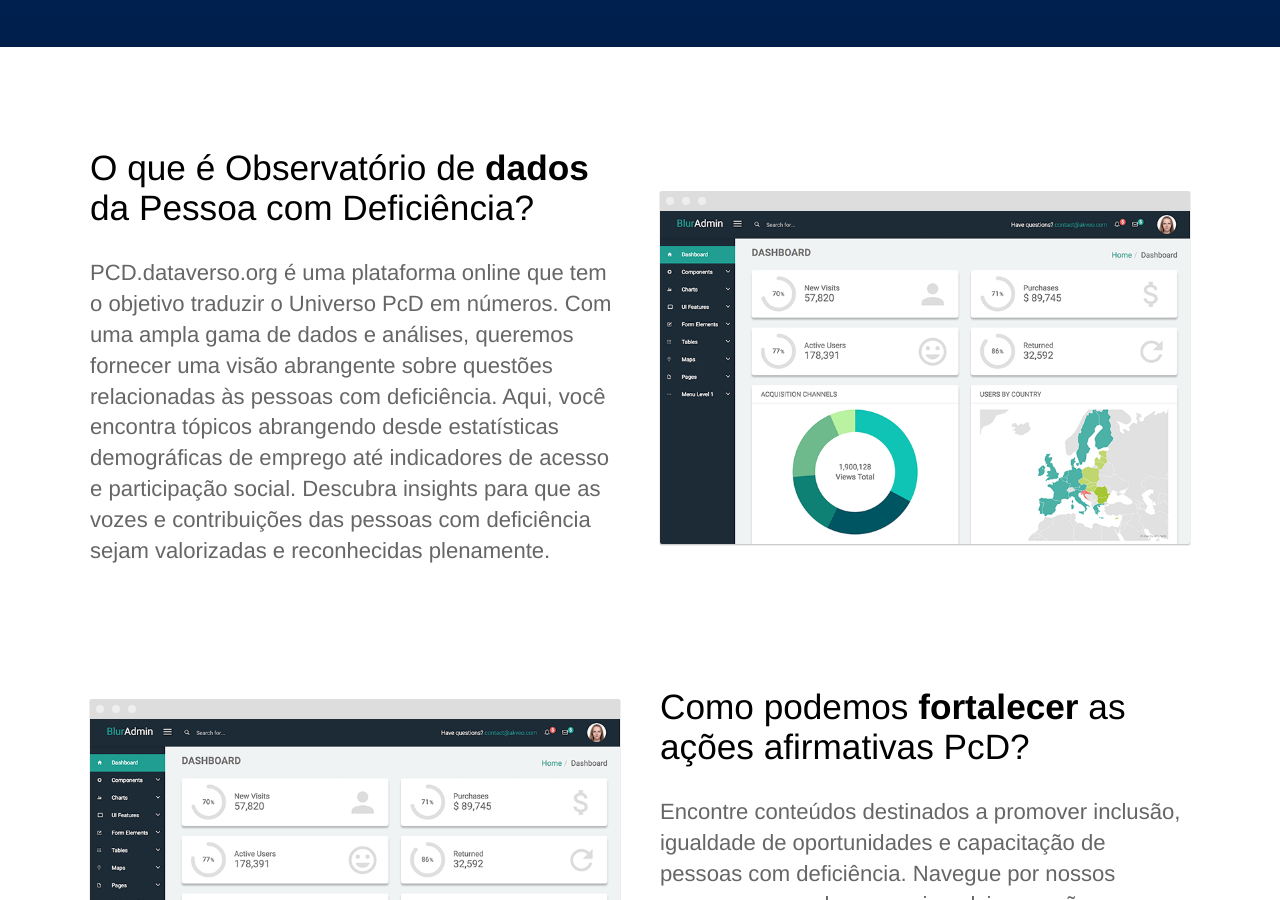
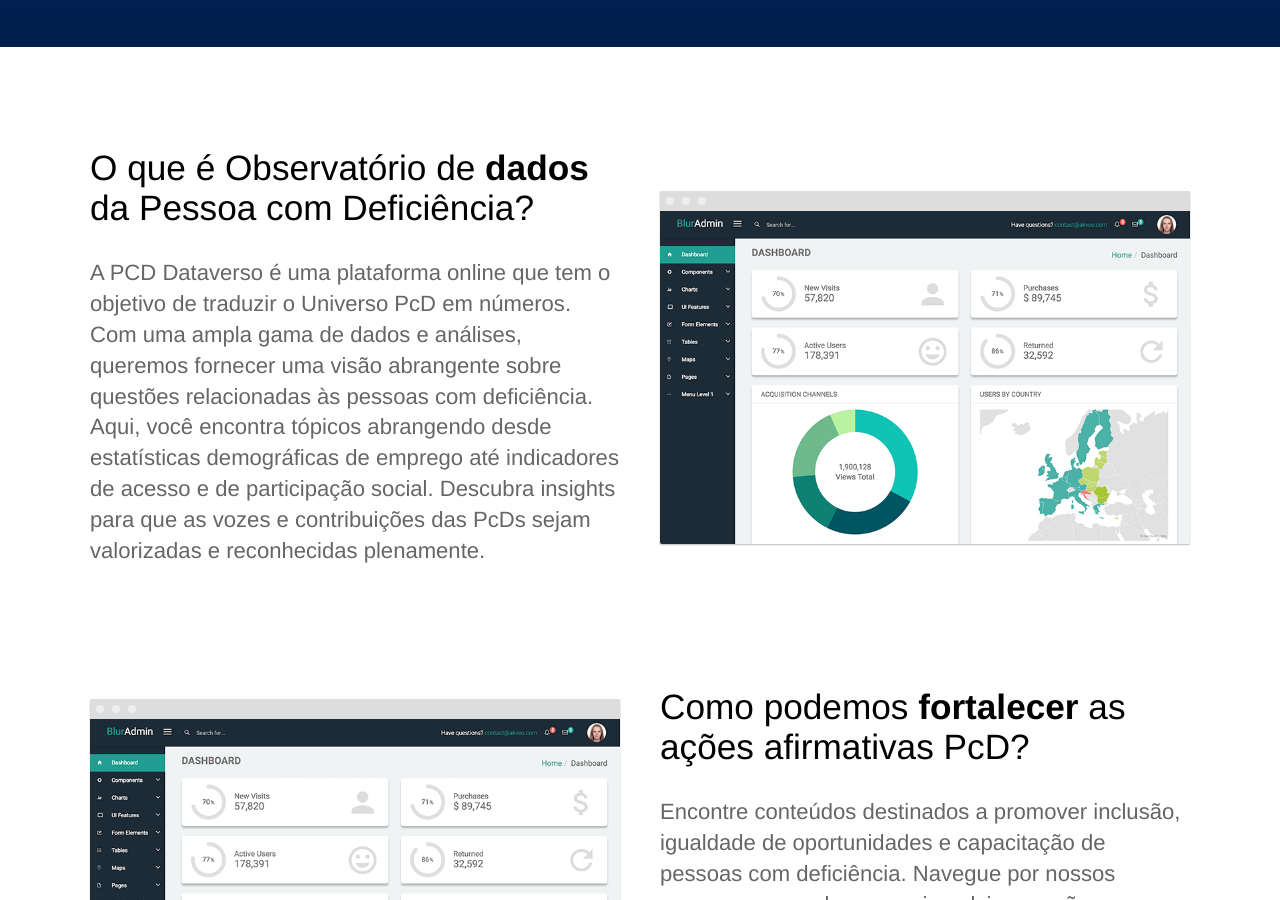
Before and after one commit to jornalistainclusivo/pcd.dataverso.org, a Jekyll site: the page built from index.html, in a window 1280 px wide and 900 px high, scrolled down 902 px. Built offline with Jekyll 4.4.1, drawn with Linux system fonts in a browser that asks for light colours.

Commit message:
texto home

```diff
--- a/index.html
+++ b/index.html
@@ -18,11 +18,11 @@ description: Observatório de Dados da Pessoa com Deficiência
 		<div class="container flex">
 			<div class="text editable">
 				<h2>O que é Observatório de <strong>dados</strong> da Pessoa com Deficiência?</h2>
-				<p>PCD.dataverso.org é uma plataforma online que tem o objetivo traduzir o Universo PcD em números.
-				   Com uma ampla gama de dados e análises, queremos fornecer uma visão abrangente sobre questões relacionadas às
-				   pessoas com deficiência. Aqui, você encontra tópicos abrangendo desde estatísticas demográficas de emprego até
-				   indicadores de acesso e participação social. Descubra insights para que as vozes e contribuições das pessoas
-				   com deficiência sejam valorizadas e reconhecidas plenamente.</p>
+				<p>A PCD Dataverso é uma plataforma online que tem o objetivo de traduzir o Universo PcD em números. Com uma
+				   ampla gama de dados e análises, queremos fornecer uma visão abrangente sobre questões relacionadas às pessoas
+				   com deficiência. Aqui, você encontra tópicos abrangendo desde estatísticas demográficas de emprego até
+				   indicadores de acesso e de participação social. Descubra insights para que as vozes e contribuições das PcDs
+				   sejam valorizadas e reconhecidas plenamente.</p>
 			</div>
 			<div class="image">
 				<img src="{{ site.baseurl }}/images/dashboard.png" alt="Screenshot" class="screenshot editable" />
```
